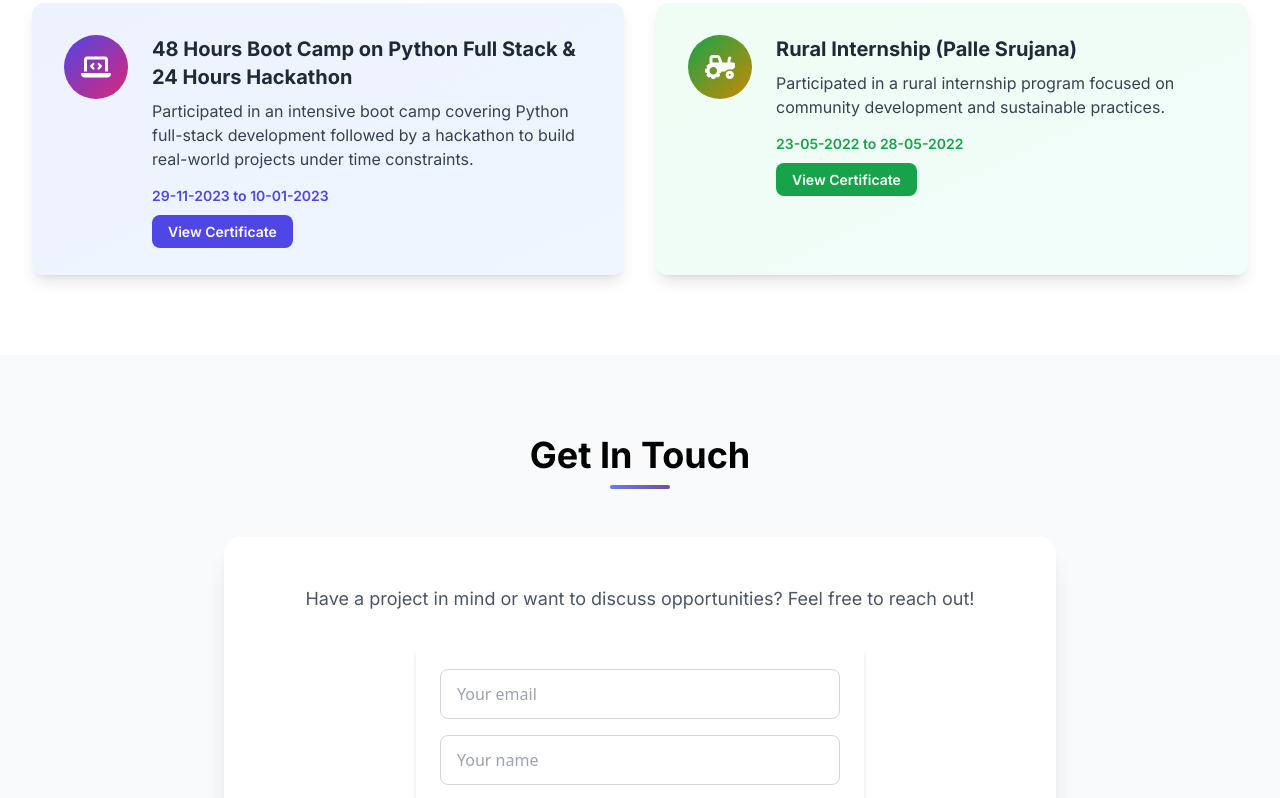
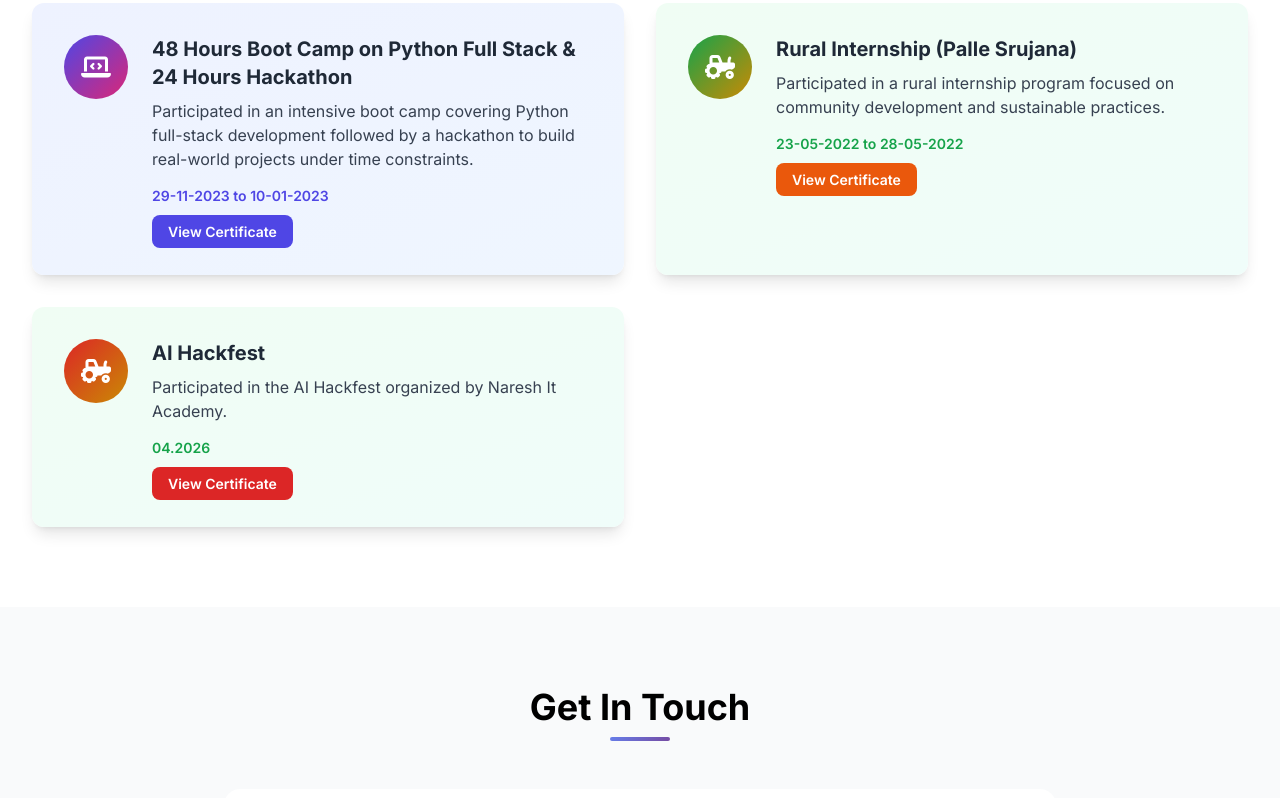
Before and after one commit to chandunithesh/Chandu-Nithesh-Portfolio, a plain HTML site: page index.html in a window 1280 px wide. Shown: the part 4739-5537 px from the top of the page. Drawn offline with nearby package versions, Linux system fonts and the light colour scheme.

Commit message:
new updates

```diff
--- a/index.html
+++ b/index.html
@@ -779,11 +779,29 @@
                         <p class="text-gray-700 mb-3">Participated in a rural internship program focused on community development and sustainable practices.</p>
                         <span class="text-sm text-green-600 font-semibold">23-05-2022 to 28-05-2022</span>
                         <div class="mt-3">
-                            <a href="files/Palle Srujana.jpeg" class="text-white bg-green-600 hover:bg-green-700 px-4 py-2 rounded-lg text-sm font-semibold transition">View Certificate</a>
+                            <a href="files/Palle Srujana.jpeg" class="text-white bg-orange-600 hover:bg-green-700 px-4 py-2 rounded-lg text-sm font-semibold transition">View Certificate</a>
                         </div>
                     </div>
                 </div>
             </div>
+
+             <!-- Achievement 5 -->
+            <div class="achievement-card bg-gradient-to-br from-green-50 to-teal-50 rounded-xl p-8 shadow-lg">
+                <div class="flex items-start">
+                    <div class="w-16 h-16 bg-gradient-to-br from-red-600 to-yellow-600 rounded-full flex items-center justify-center mr-6 flex-shrink-0">
+                        <i class="fas fa-tractor text-white text-2xl"></i>
+                    </div>
+                    <div>
+                        <h3 class="text-xl font-bold text-gray-800 mb-2">AI Hackfest</h3>
+                        <p class="text-gray-700 mb-3">Participated in the AI Hackfest organized by Naresh It Academy.</p>
+                        <span class="text-sm text-green-600 font-semibold">04.2026</span>
+                        <div class="mt-3">
+                            <a href="files/AI Hackfest.jpeg" class="text-white bg-red-600 hover:bg-green-700 px-4 py-2 rounded-lg text-sm font-semibold transition">View Certificate</a>
+                        </div>
+                    </div>
+                </div>
+            </div>
+
         </div>
     </div>
 </section>
@@ -869,15 +887,15 @@
                     <a  href="https://github.com/chandunithesh" class="w-12 h-12 bg-gray-800 rounded-full flex items-center justify-center hover:bg-purple-600 transition">
                         <i class="fab fa-github text-xl"></i>
                     </a>
-                    <a href="https://www.linkedin.com/in/chandu-nithesh-4b5449271" class="w-12 h-12 bg-gray-800 rounded-full flex items-center justify-center hover:bg-purple-600 transition">
+                    <a href="https://www.linkedin.com/in/gogineni-chandu-nithesh-4b5449271" class="w-12 h-12 bg-gray-800 rounded-full flex items-center justify-center hover:bg-purple-600 transition">
                         <i class="fab fa-linkedin text-xl"></i>
                     </a>
                     <!-- <a href="#" class="w-12 h-12 bg-gray-800 rounded-full flex items-center justify-center hover:bg-purple-600 transition">
                         <i class="fab fa-twitter text-xl"></i>
-                    </a>
+                    </a> -->
                     <a href="#" class="w-12 h-12 bg-gray-800 rounded-full flex items-center justify-center hover:bg-purple-600 transition">
                         <i class="fas fa-envelope text-xl"></i>
-                    </a> -->
+                    </a>
                 </div>
             </div>
             <div class="border-t border-gray-800 mt-8 pt-8 text-center text-gray-400">
```
Also changed, not shown: files/AI Hackfest.jpeg (added).
